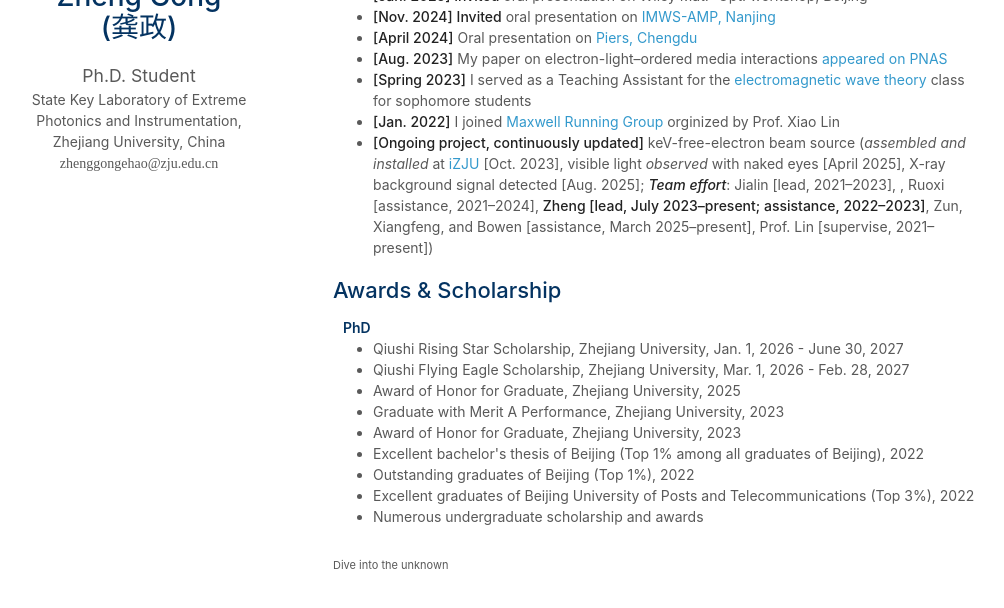
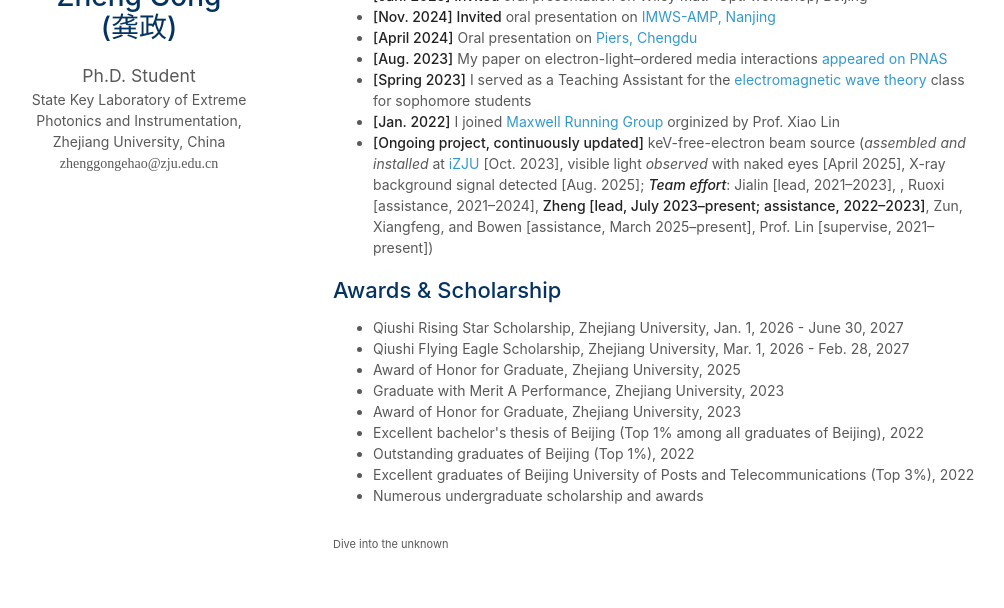
Before and after one commit to zhenggongehao/zhenggongehao.github.io, a Jekyll site: the page built from index.md, in a window 1280 px wide and 900 px high, scrolled down 2006 px, cut to the strip 256-864 px from the top of the window. Shown: the whole strip, without its empty margins (137-1141 px from the left). Built offline with Jekyll 4.4.1, drawn with Linux system fonts in a browser that asks for light colours; nearby versions of some CDN libraries; a style sheet for code colours, icons or effects is not loaded; our own code applies the rules of GitHub Pages for plain Markdown files.

Commit message:
update files

```diff
--- a/_includes/services.md
+++ b/_includes/services.md
@@ -1,7 +1,4 @@
 ## Awards & Scholarship
-
-<h4 style="margin:0 10px 0;">PhD</h4>
-
 <ul style="margin:0 0 5px;">
 
  <li><autocolor>Qiushi Rising Star Scholarship, Zhejiang University, Jan. 1, 2026 - June 30, 2027</autocolor></li>
```
